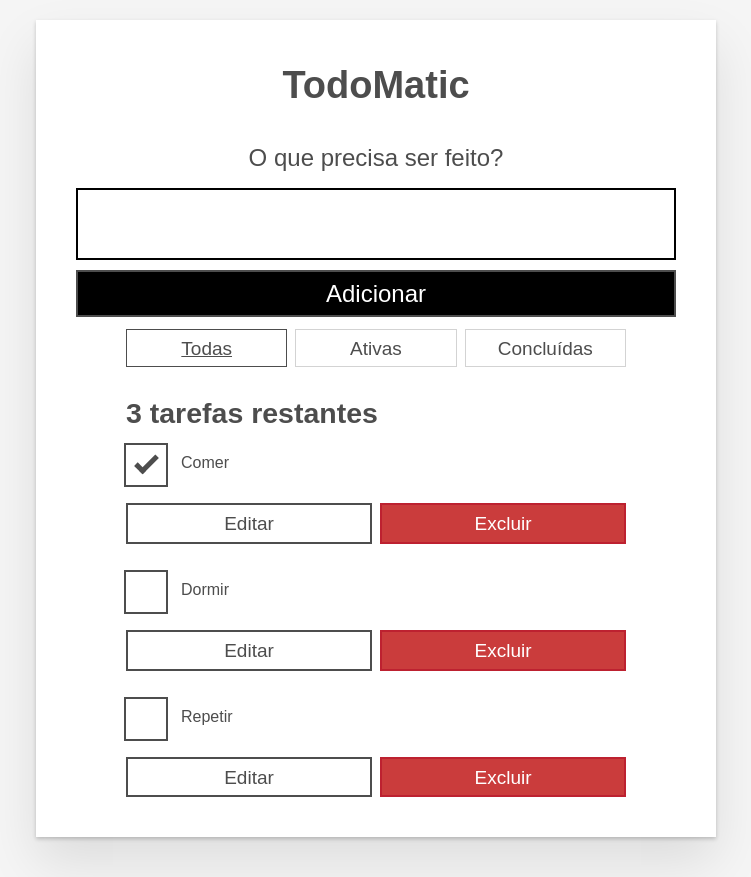
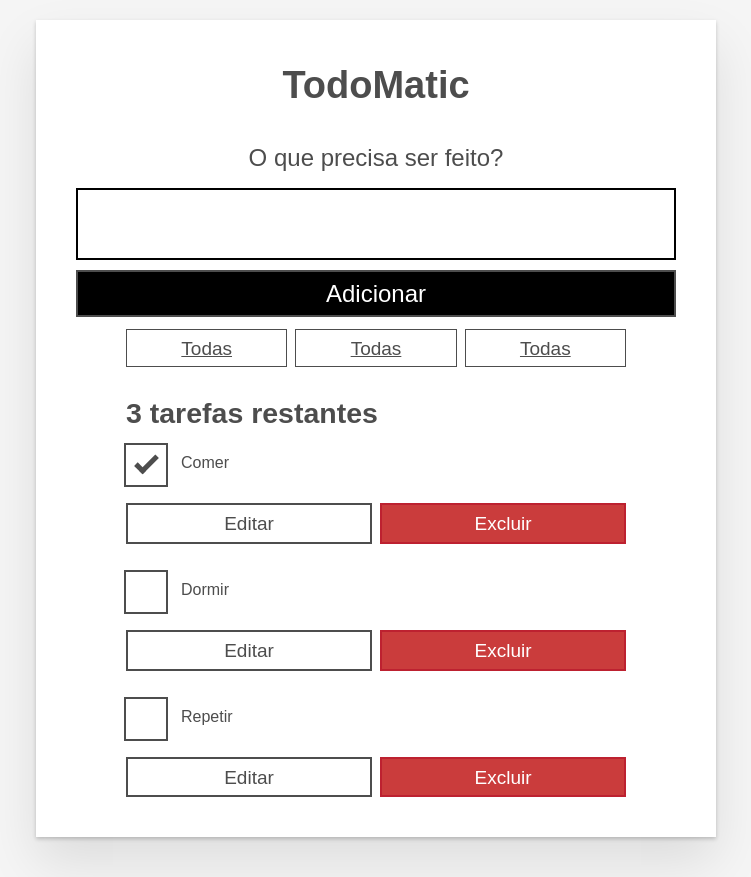
Before and after one commit to ThiagoPereiraSje/todo-matic, a React (Create React App) app: page / in a window 1280 px wide. Shown: the whole page, without its empty margins (264-1015 px from the left). Built offline with nearby package versions, Linux system fonts and the light colour scheme.

Commit message:
Creating the components for the rest of the application

```diff
--- a/src/App.js
+++ b/src/App.js
@@ -1,3 +1,5 @@
+import FilterButton from "./components/FilterButton";
+import Form from "./components/Form";
 import Todo from "./components/Todo";
 
 function App({ tasks }) {
@@ -15,52 +17,11 @@ function App({ tasks }) {
   return (
     <div className="todoapp stack-large">
       <h1>TodoMatic</h1>
-      <form>
-        <h2 className="label-wrapper">
-          <label
-            htmlFor="new-todo-input"
-            className="label__lg">
-            O que precisa ser feito?
-          </label>
-        </h2>
-        <input
-          type="text"
-          id="new-todo-input"
-          className="input input__lg"
-          name="text"
-          autoComplete="off"
-        />
-        <button
-          type="submit"
-          className="btn btn__primary btn__lg">
-          Adicionar
-        </button>
-      </form>
+      <Form />
       <div className="filters btn-group stack-exception">
-        <button
-          type="button"
-          className="btn toggle-btn"
-          aria-pressed="true">
-          <span className="visually-hidden">Mostar </span>
-          <span>Todas</span>
-          <span className="visually-hidden"> tarefas</span>
-        </button>
-        <button
-          type="button"
-          className="btn toggle-btn"
-          aria-pressed="false">
-          <span className="visually-hidden">Mostrar </span>
-          <span className="visually-hidden"> tarefas</span>
-          <span>Ativas</span>
-        </button>
-        <button
-          type="button"
-          className="btn toggle-btn"
-          aria-pressed="false">
-          <span className="visually-hidden">Mostrar </span>
-          <span className="visually-hidden"> tarefas</span>
-          <span>Concluídas</span>
-        </button>
+        <FilterButton />
+        <FilterButton />
+        <FilterButton />
       </div>
       <h2 id="list-heading">3 tarefas restantes</h2>
       <ul
--- /dev/null
+++ b/src/components/FilterButton.js
@@ -0,0 +1,12 @@
+export default function FilterButton() {
+  return (
+    <button
+      type="button"
+      className="btn toggle-btn"
+      aria-pressed="true">
+      <span className="visually-hidden">Mostar </span>
+      <span>Todas</span>
+      <span className="visually-hidden"> tarefas</span>
+    </button>
+  );
+}
--- /dev/null
+++ b/src/components/Form.js
@@ -0,0 +1,25 @@
+export default function Form() {
+  return (
+    <form>
+      <h2 className="label-wrapper">
+        <label
+          htmlFor="new-todo-input"
+          className="label__lg">
+          O que precisa ser feito?
+        </label>
+      </h2>
+      <input
+        type="text"
+        id="new-todo-input"
+        className="input input__lg"
+        name="text"
+        autoComplete="off"
+      />
+      <button
+        type="submit"
+        className="btn btn__primary btn__lg">
+        Adicionar
+      </button>
+    </form>
+  );
+}
```
